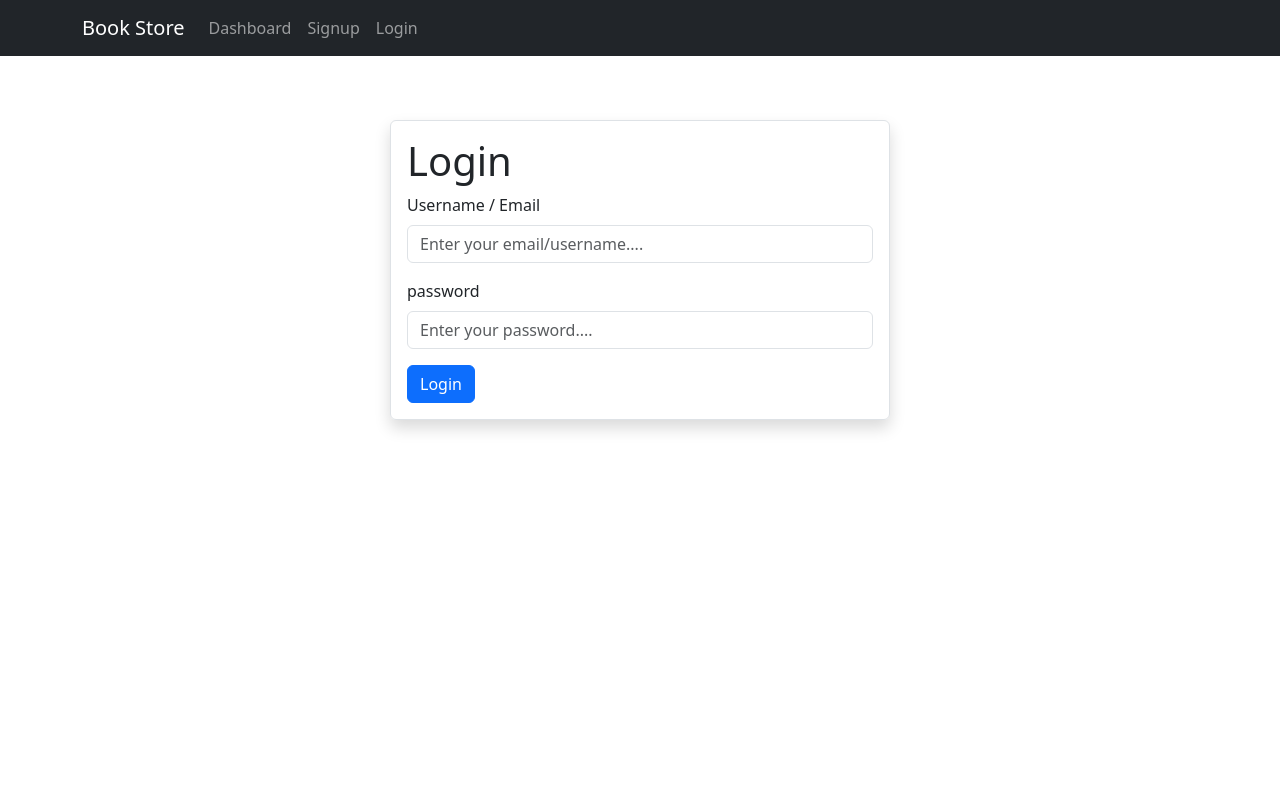
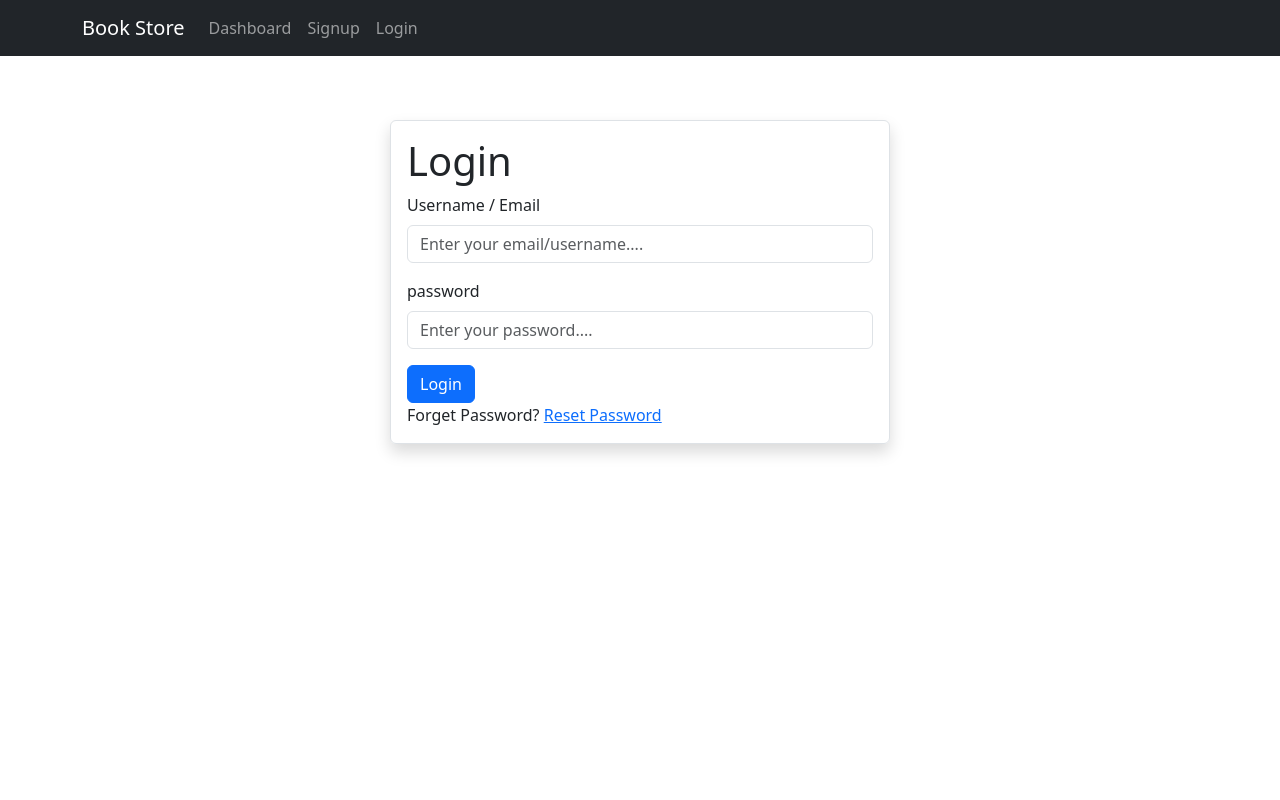
Before and after one commit to Rosydhakal5/librarymanagement, a React (Vite) app: page /login in a window 1280 px wide. Shown: the top 800 px of the page. Built offline with nearby package versions, Linux system fonts and the light colour scheme; no server answers.

Commit message:
Updated Login Component

```diff
--- a/src/pages/auth/Login.jsx
+++ b/src/pages/auth/Login.jsx
@@ -7,7 +7,7 @@ import Baselayout from '../../component/layout/Baselayout'
 import { toast } from 'react-toastify';
 import { auth, db } from '../../firebase-config';
 import { signInWithEmailAndPassword } from 'firebase/auth';
-import { useNavigate } from 'react-router-dom';
+import { Link, useNavigate } from 'react-router-dom';
 import { useDispatch, useSelector } from 'react-redux';
 import { getUserInfoAction } from '../../redux/authAction';
 
@@ -71,6 +71,7 @@ const Login = () => {
           Login
       </Button>
       </Form>
+      Forget Password? <Link to={"/reset-password"}>Reset Password </Link>
       </div>
     </Baselayout>
     </>
```
